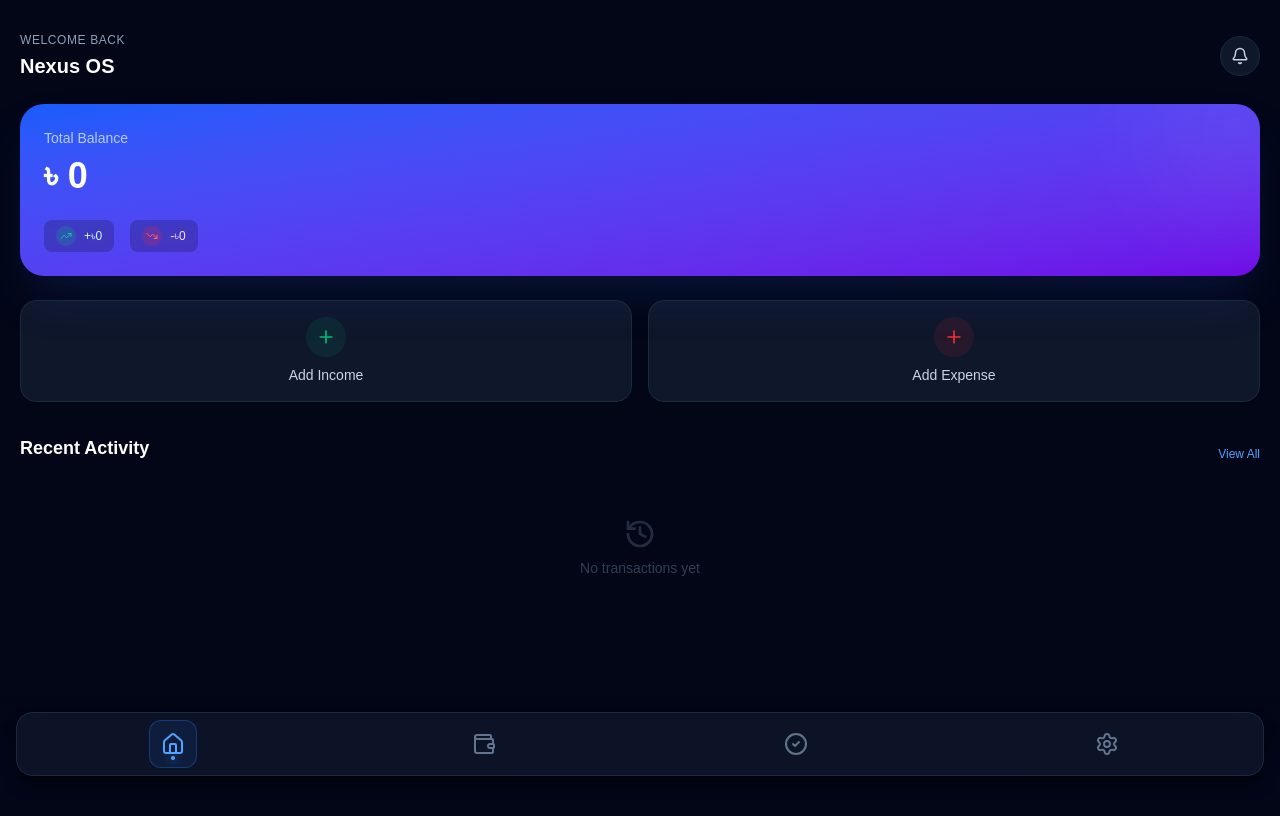
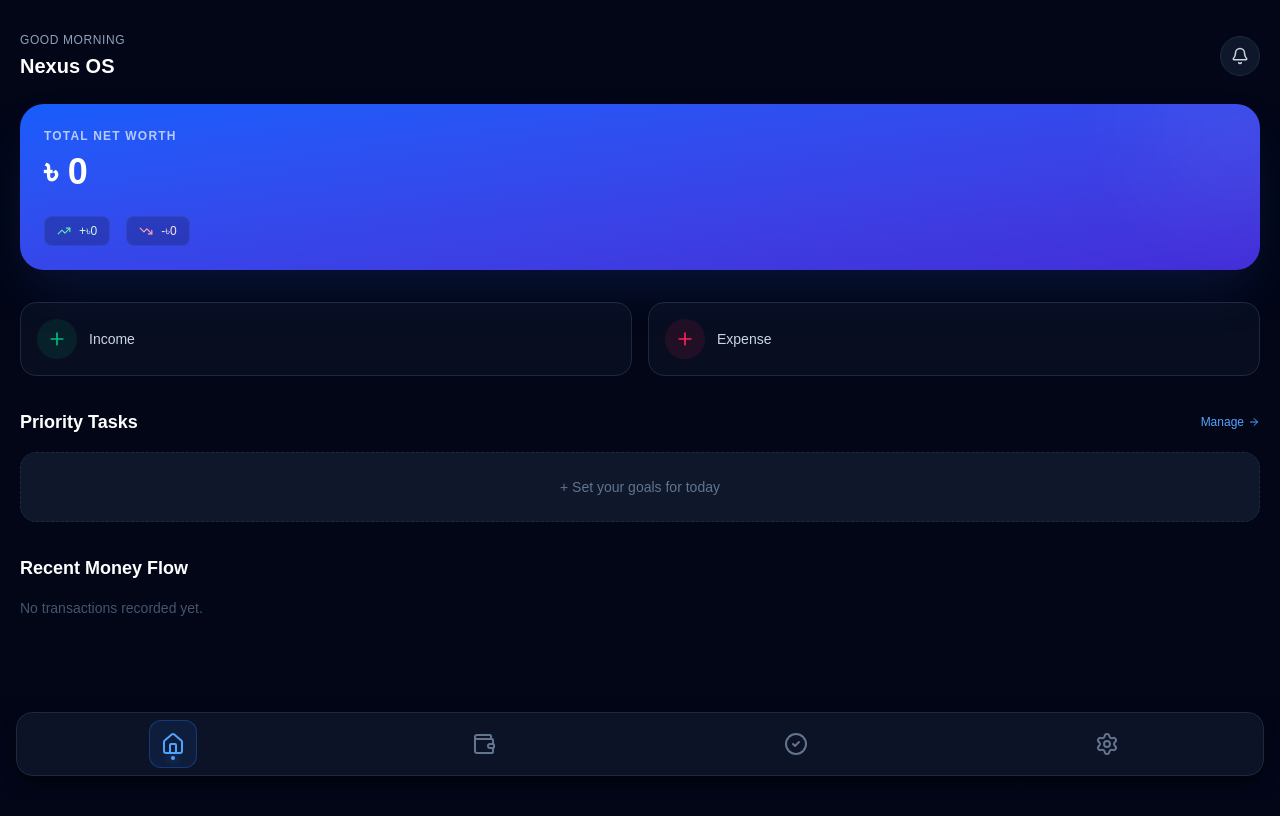
Before and after one commit to Ashikur07/Nexus, a Next.js app: page / in a window 1280 px wide. Shown: the top 816 px of the page. Built offline with nearby package versions, Linux system fonts and the light colour scheme.

Commit message:
add welcome page and update package

```diff
--- a/package.json
+++ b/package.json
@@ -9,6 +9,7 @@
     "lint": "eslint"
   },
   "dependencies": {
+    "@ducanh2912/next-pwa": "^10.2.9",
     "clsx": "^2.1.1",
     "date-fns": "^4.1.0",
     "framer-motion": "^12.23.26",
--- a/src/app/page.js
+++ b/src/app/page.js
@@ -1,57 +1,70 @@
 "use client";
 import { useState, useEffect } from "react";
-import { Bell, Plus, TrendingUp, TrendingDown, History } from "lucide-react";
+import { Bell, Plus, TrendingUp, TrendingDown, History, CheckCircle2, Circle, ArrowRight } from "lucide-react";
 import TransactionDrawer from "@/components/TransactionDrawer";
+import Link from "next/link";
 
 export default function Home() {
-  // State for Drawer
   const [isDrawerOpen, setIsDrawerOpen] = useState(false);
-  const [transactionType, setTransactionType] = useState("expense"); // 'income' or 'expense'
-
-  // State for Data
+  const [transactionType, setTransactionType] = useState("expense");
   const [transactions, setTransactions] = useState([]);
   const [balance, setBalance] = useState(0);
   const [income, setIncome] = useState(0);
   const [expense, setExpense] = useState(0);
 
-  // Load data from LocalStorage on first load
+  // NEW: Tasks State
+  const [tasks, setTasks] = useState([]);
+
+  // Load ALL Data
   useEffect(() => {
+    loadTransactions();
+    loadTasks();
+
+    // Listen for updates from other pages
+    window.addEventListener("storage", loadTasks);
+    return () => window.removeEventListener("storage", loadTasks);
+  }, []);
+
+  const loadTransactions = () => {
     const savedData = localStorage.getItem("nexus_transactions");
     if (savedData) {
       const parsed = JSON.parse(savedData);
       setTransactions(parsed);
       calculateBalance(parsed);
     }
-  }, []);
+  };
 
-  // Calculate Totals
+  const loadTasks = () => {
+    const savedTasks = localStorage.getItem("nexus_focus_tasks");
+    if (savedTasks) {
+      setTasks(JSON.parse(savedTasks));
+    }
+  };
+
   const calculateBalance = (data) => {
     let totalIncome = 0;
     let totalExpense = 0;
-
     data.forEach(t => {
       if (t.type === "income") totalIncome += t.amount;
       else totalExpense += t.amount;
     });
-
     setIncome(totalIncome);
     setExpense(totalExpense);
     setBalance(totalIncome - totalExpense);
   };
 
-  // Add New Transaction
   const handleAddTransaction = (newTransaction) => {
     const updatedTransactions = [newTransaction, ...transactions];
     setTransactions(updatedTransactions);
     calculateBalance(updatedTransactions);
-    // Save to LocalStorage
     localStorage.setItem("nexus_transactions", JSON.stringify(updatedTransactions));
   };
 
-  // Open Drawer Function
-  const openDrawer = (type) => {
-    setTransactionType(type);
-    setIsDrawerOpen(true);
+  // Toggle Task directly from Home
+  const toggleTaskFromHome = (id) => {
+    const updatedTasks = tasks.map(t => t.id === id ? { ...t, completed: !t.completed } : t);
+    setTasks(updatedTasks);
+    localStorage.setItem("nexus_focus_tasks", JSON.stringify(updatedTasks));
   };
 
   return (
@@ -60,7 +73,7 @@ export default function Home() {
       {/* Header */}
       <div className="flex justify-between items-center mb-6">
         <div>
-          <p className="text-slate-400 text-xs font-medium uppercase tracking-wider">Welcome Back</p>
+          <p className="text-slate-400 text-xs font-medium uppercase tracking-wider">Good Morning</p>
           <h1 className="text-xl font-bold text-white mt-1">Nexus OS</h1>
         </div>
         <button className="h-10 w-10 bg-slate-900 border border-slate-800 rounded-full flex items-center justify-center active:scale-95 transition-transform">
@@ -68,86 +81,80 @@ export default function Home() {
         </button>
       </div>
 
-      {/* Main Balance Card */}
-      <div className="relative w-full rounded-3xl bg-gradient-to-br from-blue-600 to-violet-700 p-6 shadow-2xl shadow-blue-900/30 overflow-hidden mb-6">
+      {/* Wallet Card */}
+      <div className="relative w-full rounded-3xl bg-gradient-to-br from-blue-600 to-indigo-700 p-6 shadow-2xl shadow-blue-900/30 overflow-hidden mb-8">
         <div className="absolute top-0 right-0 w-32 h-32 bg-white/10 rounded-full blur-3xl -translate-y-10 translate-x-10 pointer-events-none"></div>
-
         <div className="relative z-10">
-          <p className="text-blue-100/80 text-sm font-medium">Total Balance</p>
+          <p className="text-blue-100/80 text-xs font-bold uppercase tracking-widest">Total Net Worth</p>
           <h2 className="text-4xl font-bold text-white mt-2">৳ {balance.toLocaleString()}</h2>
-
           <div className="flex gap-4 mt-6">
-            <div className="flex items-center gap-2 bg-black/20 px-3 py-1.5 rounded-lg">
-              <div className="w-5 h-5 rounded-full bg-emerald-500/20 flex items-center justify-center">
-                <TrendingUp size={12} className="text-emerald-400" />
-              </div>
-              <span className="text-xs text-emerald-100">+৳{income.toLocaleString()}</span>
+            <div className="flex items-center gap-2 bg-black/20 px-3 py-1.5 rounded-lg border border-white/5">
+              <TrendingUp size={14} className="text-emerald-300" />
+              <span className="text-xs text-emerald-100 font-medium">+৳{income.toLocaleString()}</span>
             </div>
-            <div className="flex items-center gap-2 bg-black/20 px-3 py-1.5 rounded-lg">
-              <div className="w-5 h-5 rounded-full bg-red-500/20 flex items-center justify-center">
-                <TrendingDown size={12} className="text-red-400" />
-              </div>
-              <span className="text-xs text-red-100">-৳{expense.toLocaleString()}</span>
+            <div className="flex items-center gap-2 bg-black/20 px-3 py-1.5 rounded-lg border border-white/5">
+              <TrendingDown size={14} className="text-rose-300" />
+              <span className="text-xs text-rose-100 font-medium">-৳{expense.toLocaleString()}</span>
             </div>
           </div>
         </div>
       </div>
 
-      {/* Quick Actions */}
+      {/* Quick Actions Grid */}
       <div className="grid grid-cols-2 gap-4 mb-8">
         <button
-          onClick={() => openDrawer('income')}
-          className="bg-slate-900 border border-slate-800 p-4 rounded-2xl flex flex-col items-center justify-center gap-2 active:scale-95 transition-all hover:border-emerald-500/50 group"
+          onClick={() => { setTransactionType('income'); setIsDrawerOpen(true); }}
+          className="bg-slate-900/50 border border-slate-800 hover:border-emerald-500/30 p-4 rounded-2xl flex items-center gap-3 transition-all group"
         >
-          <div className="h-10 w-10 bg-emerald-500/10 rounded-full flex items-center justify-center group-hover:bg-emerald-500/20 transition-colors">
-            <Plus size={20} className="text-emerald-500" />
+          <div className="h-10 w-10 bg-emerald-500/10 rounded-full flex items-center justify-center group-hover:bg-emerald-500/20 text-emerald-500">
+            <Plus size={20} />
           </div>
-          <span className="text-sm font-medium text-slate-300">Add Income</span>
+          <span className="text-sm font-medium text-slate-300">Income</span>
         </button>
 
         <button
-          onClick={() => openDrawer('expense')}
-          className="bg-slate-900 border border-slate-800 p-4 rounded-2xl flex flex-col items-center justify-center gap-2 active:scale-95 transition-all hover:border-red-500/50 group"
+          onClick={() => { setTransactionType('expense'); setIsDrawerOpen(true); }}
+          className="bg-slate-900/50 border border-slate-800 hover:border-rose-500/30 p-4 rounded-2xl flex items-center gap-3 transition-all group"
         >
-          <div className="h-10 w-10 bg-red-500/10 rounded-full flex items-center justify-center group-hover:bg-red-500/20 transition-colors">
-            <Plus size={20} className="text-red-500" />
+          <div className="h-10 w-10 bg-rose-500/10 rounded-full flex items-center justify-center group-hover:bg-rose-500/20 text-rose-500">
+            <Plus size={20} />
           </div>
-          <span className="text-sm font-medium text-slate-300">Add Expense</span>
+          <span className="text-sm font-medium text-slate-300">Expense</span>
         </button>
       </div>
 
-      {/* Recent Transactions */}
-      <div>
-        <div className="flex justify-between items-end mb-4">
-          <h3 className="text-lg font-semibold text-white">Recent Activity</h3>
-          <button className="text-xs text-blue-400">View All</button>
+      {/* Today's Focus Section (Real Data Linkup) */}
+      <div className="mb-8">
+        <div className="flex justify-between items-center mb-4">
+          <h3 className="text-lg font-bold text-white">Priority Tasks</h3>
+          <Link href="/focus" className="text-xs text-blue-400 flex items-center gap-1">
+            Manage <ArrowRight size={12} />
+          </Link>
         </div>
 
         <div className="space-y-3">
-          {transactions.length === 0 ? (
-            <div className="text-center py-10 opacity-50">
-              <History className="mx-auto mb-2 text-slate-600" size={32} />
-              <p className="text-slate-500 text-sm">No transactions yet</p>
-            </div>
+          {tasks.filter(t => t.text).length === 0 ? (
+            <Link href="/focus" className="block bg-slate-900 border border-slate-800 border-dashed rounded-2xl p-6 text-center text-slate-500 text-sm hover:border-blue-500/50 hover:text-blue-400 transition-colors">
+              + Set your goals for today
+            </Link>
           ) : (
-            transactions.slice(0, 5).map((t) => (
-              <div key={t.id} className="bg-slate-900/50 border border-slate-800 p-4 rounded-2xl flex items-center justify-between active:scale-[0.98] transition-transform">
-                <div className="flex items-center gap-4">
-                  <div className={`h-10 w-10 rounded-full flex items-center justify-center text-xl ${
-                    t.type === 'income' ? 'bg-emerald-500/10 text-emerald-500' : 'bg-red-500/10 text-red-500'
-                  }`}>
-                    {t.type === 'income' ? '💰' :
-                     t.category === 'food' ? '🍔' :
-                     t.category === 'transport' ? '🚗' :
-                     t.category === 'shopping' ? '🛍️' : '🧩'}
-                  </div>
-                  <div>
-                    <p className="text-slate-200 font-medium text-sm">{t.note}</p>
-                    <p className="text-slate-500 text-xs capitalize">{t.category} • {new Date(t.date).toLocaleTimeString([], {hour: '2-digit', minute:'2-digit'})}</p>
-                  </div>
-                </div>
-                <span className={`font-bold ${t.type === 'income' ? 'text-emerald-400' : 'text-slate-200'}`}>
-                  {t.type === 'income' ? '+' : '-'}৳{t.amount}
+            tasks.filter(t => t.text).slice(0, 3).map((task) => (
+              <div
+                key={task.id}
+                onClick={() => toggleTaskFromHome(task.id)}
+                className={`p-4 rounded-2xl border flex items-center gap-4 cursor-pointer transition-all active:scale-[0.98] ${
+                  task.completed
+                  ? "bg-slate-900/30 border-slate-800/50 opacity-60"
+                  : "bg-slate-900 border-slate-800 hover:border-slate-700"
+                }`}
+              >
+                {task.completed ? (
+                  <CheckCircle2 size={22} className="text-emerald-500 shrink-0" />
+                ) : (
+                  <Circle size={22} className="text-slate-600 shrink-0" />
+                )}
+                <span className={`text-sm font-medium truncate ${task.completed ? "text-slate-500 line-through" : "text-slate-200"}`}>
+                  {task.text}
                 </span>
               </div>
             ))
@@ -155,14 +162,44 @@ export default function Home() {
         </div>
       </div>
 
-      {/* Transaction Drawer Component */}
+      {/* Recent Transactions (Short List) */}
+      <div>
+        <h3 className="text-lg font-bold text-white mb-4">Recent Money Flow</h3>
+        <div className="space-y-3">
+          {transactions.length === 0 ? (
+            <p className="text-slate-600 text-sm">No transactions recorded yet.</p>
+          ) : (
+            transactions.slice(0, 3).map((t) => (
+              <div key={t.id} className="bg-slate-900/50 border border-slate-800 p-4 rounded-2xl flex items-center justify-between">
+                <div className="flex items-center gap-4">
+                  <div className={`h-10 w-10 rounded-full flex items-center justify-center text-lg ${
+                    t.type === 'income' ? 'bg-emerald-500/10' : 'bg-rose-500/10'
+                  }`}>
+                    {t.category === 'food' ? '🍔' :
+                     t.category === 'transport' ? '🚗' :
+                     t.category === 'shopping' ? '🛍️' :
+                     t.type === 'income' ? '💰' : '📄'}
+                  </div>
+                  <div>
+                    <p className="text-slate-200 font-medium text-sm">{t.note}</p>
+                    <p className="text-slate-500 text-[10px] capitalize">{new Date(t.date).toLocaleTimeString([], {hour: '2-digit', minute:'2-digit'})}</p>
+                  </div>
+                </div>
+                <span className={`font-bold text-sm ${t.type === 'income' ? 'text-emerald-400' : 'text-slate-300'}`}>
+                  {t.type === 'income' ? '+' : '-'} ৳{t.amount}
+                </span>
+              </div>
+            ))
+          )}
+        </div>
+      </div>
+
       <TransactionDrawer
         isOpen={isDrawerOpen}
         onClose={() => setIsDrawerOpen(false)}
         type={transactionType}
         onSave={handleAddTransaction}
       />
-
     </div>
   );
 }
```
Also changed, not shown: src/app/welcome/page.js (added, +64 -0 lines), 1 other file (tests, documents, lock files or other folders).
